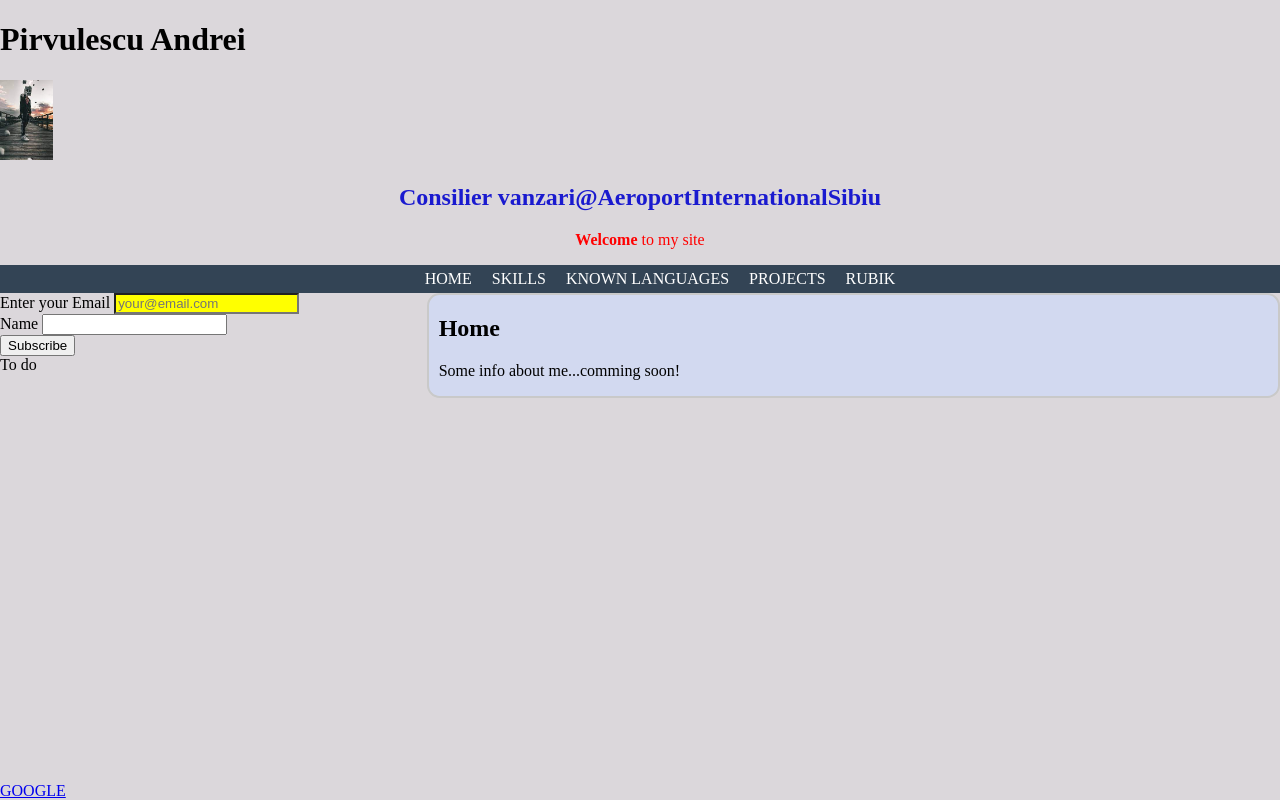
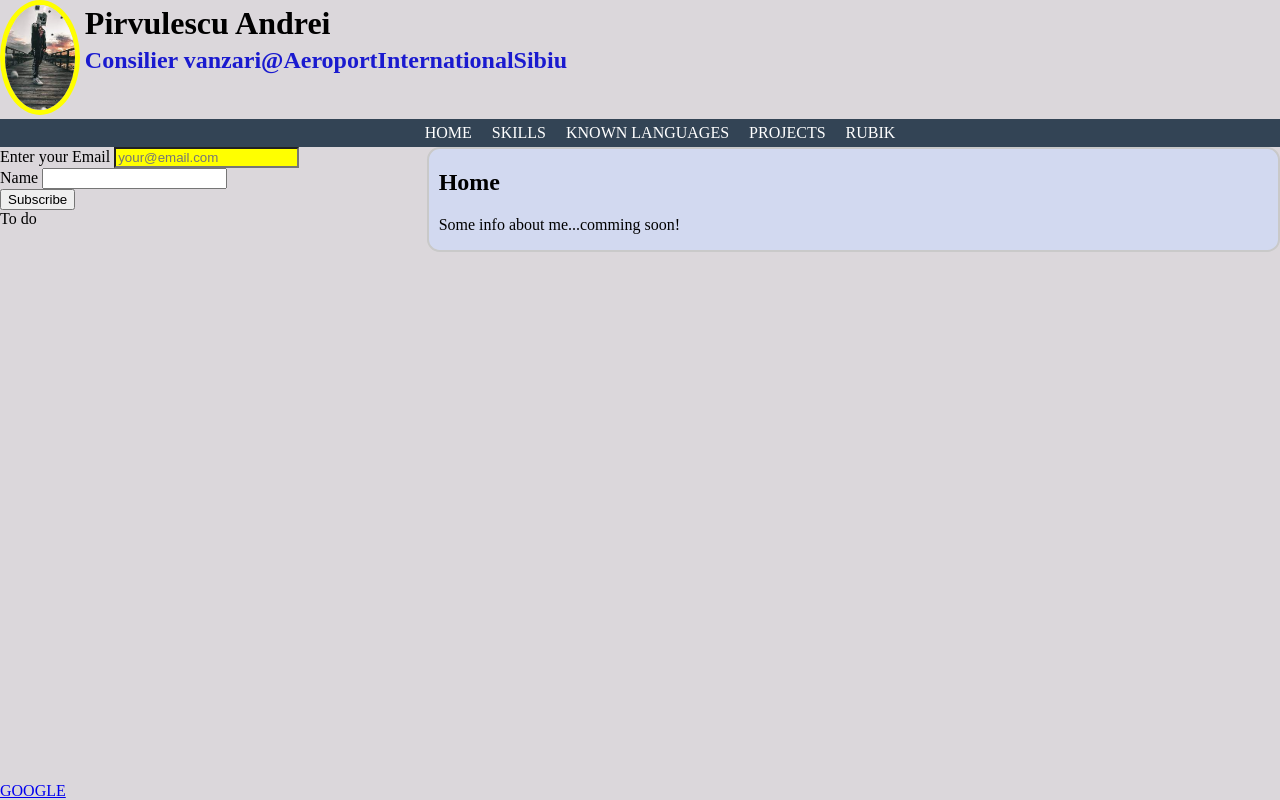
Before and after one commit to andrupirvulescu/andru.github.io, a plain HTML site: page index.html in a window 1280 px wide. Drawn offline with Linux system fonts and the light colour scheme.

Commit message:
improve header wrapper

```diff
--- a/index.html
+++ b/index.html
@@ -9,14 +9,14 @@
   </head>
   <body>
     <header>
-      <h1>Pirvulescu Andrei</h1>
-      <img src="download.jpg" height="80" />
+      <div id="header-wrapper">
+        <div><img src="download.jpg" height="105" /></div>
+        <div>
+          <h1>Pirvulescu Andrei</h1>
 
-      <h2 id="jobtitle">Consilier vanzari@AeroportInternationalSibiu</h2>
-
-      <p style="color: red; text-align: center">
-        <strong>Welcome</strong> to my site
-      </p>
+          <h2 id="jobtitle">Consilier vanzari@AeroportInternationalSibiu</h2>
+        </div>
+      </div>
 
       <ul id="top-menu-bar">
         <li><a href="#" onclick="displayPage('home')">HOME</a></li>
--- a/style.css
+++ b/style.css
@@ -28,6 +28,25 @@ td {
   color: brown;
   background: yellow;
 }
+
+#header-wrapper {
+  display: flex;
+  flex-direction: row;
+}
+
+#header-wrapper h1 {
+  margin: 5px;
+}
+
+#header-wrapper h2 {
+  margin: 5px;
+}
+
+#header-wrapper img {
+  border-radius: 50%;
+  border: 5px solid yellow;
+}
+
 #jobtitle {
   text-align: center;
   color: rgb(26, 26, 207);
```
